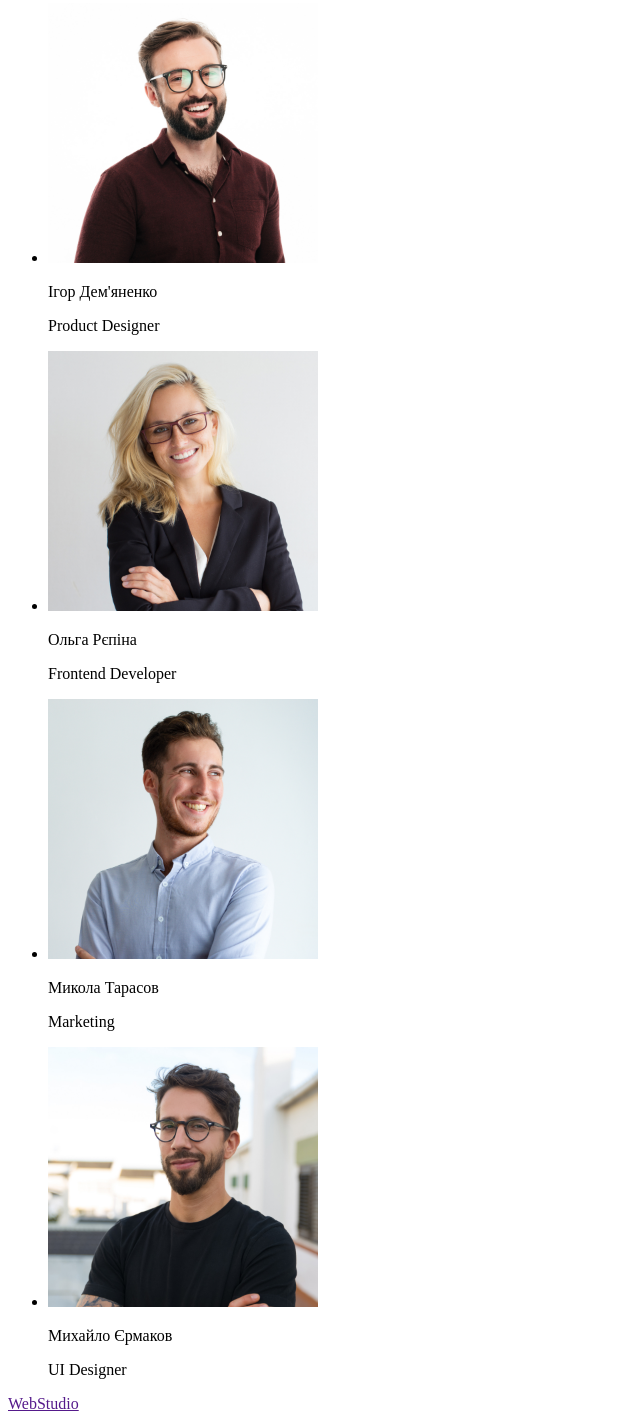
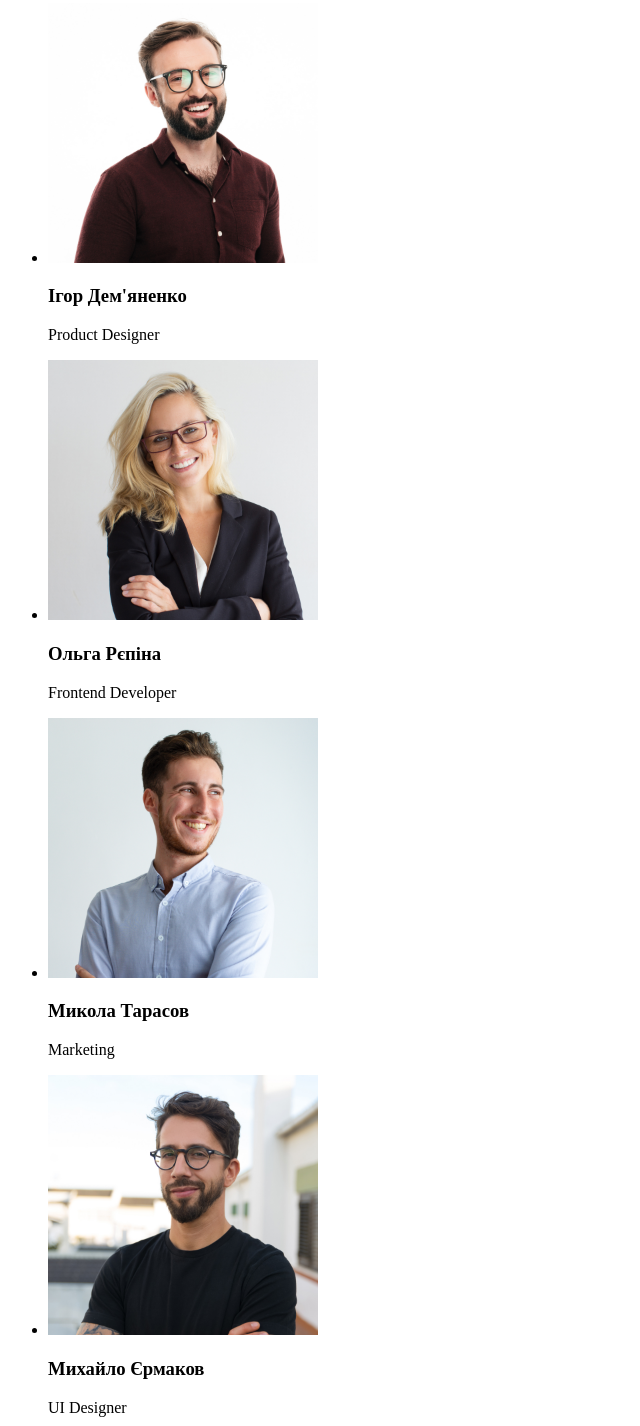
Before and after one commit to VladioUA/goit-markup-hw-01, a plain HTML site: page index.html in a window 1280 px wide. Shown: the part 1538-2964 px from the top of the page, without its empty margins (0-640 px from the left). Drawn offline with Linux system fonts and the light colour scheme.

Commit message:
update 15/08
update

```diff
--- a/index.html
+++ b/index.html
@@ -83,22 +83,30 @@
             <ul class="list">
                 <li class="list-item"><img class="icon" src="./images/team_card1.jpg" alt="team_card1" width="270"
                         height="260">
-                    <p>Ігор Дем'яненко</p>
+                    <p>
+                    <h3>Ігор Дем'яненко</h3>
+                    </p>
                     <p lang="en">Product Designer</p>
                 </li>
                 <li class="list-item"><img class="icon" src="./images/team_card2.jpg" alt="team_card2" width="270"
                         height="260">
-                    <p>Ольга Рєпіна</p>
+                    <p>
+                    <h3>Ольга Рєпіна</h3>
+                    </p>
                     <p lang="en">Frontend Developer</p>
                 </li>
                 <li class="list-item"><img class="icon" src="./images/team_card3.jpg" alt="team_card3" width="270"
                         height="260">
-                    <p>Микола Тарасов</p>
+                    <p>
+                    <h3>Микола Тарасов</h3>
+                    </p>
                     <p lang="en">Marketing</p>
                 </li>
                 <li class="list-item"><img class="icon" src="./images/team_card4.jpg" alt="team_card4" width="270"
                         height="260">
-                    <p>Михайло Єрмаков</p>
+                    <p>
+                    <h3>Михайло Єрмаков</h3>
+                    </p>
                     <p lang="en">UI Designer</p>
                 </li>
             </ul>
```
